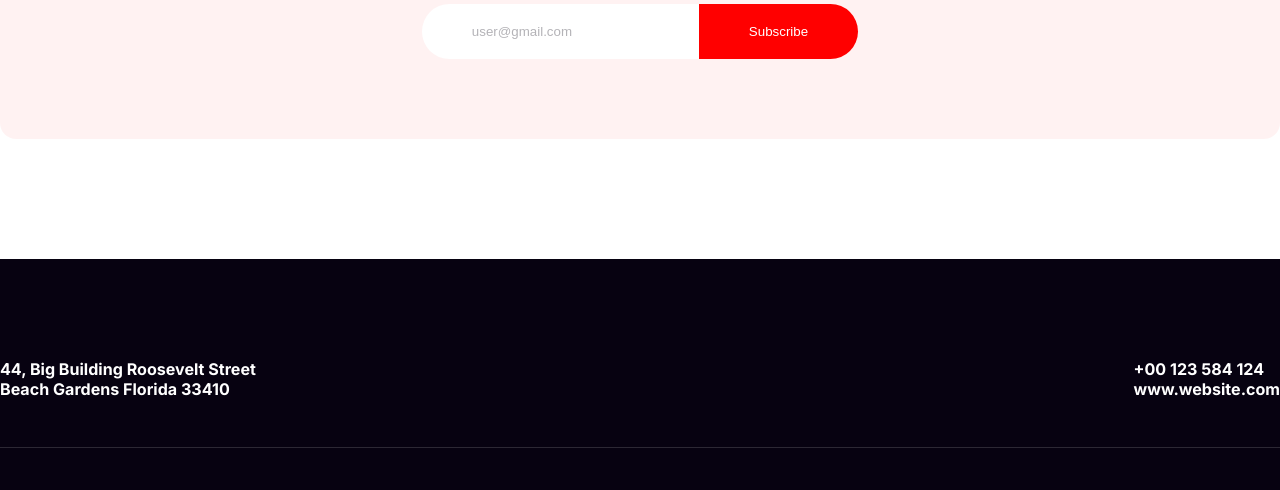
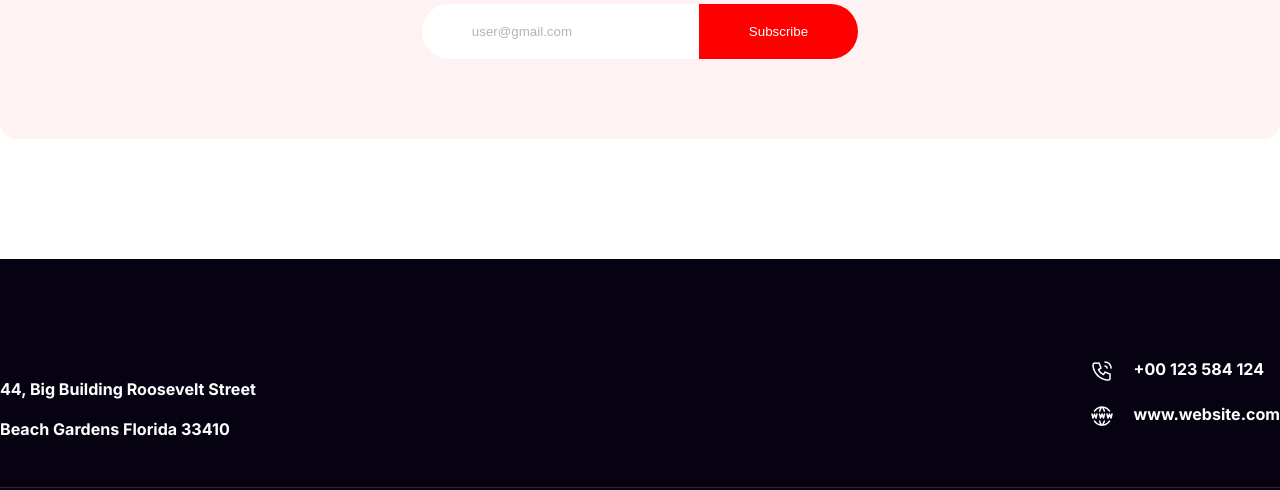
Before and after one commit to rockyhaque/new-year-new-mission, a plain HTML site: page index.html in a window 1280 px wide. Shown: the part 6352-6842 px from the top of the page. Drawn offline with Linux system fonts and the light colour scheme.

Commit message:
footer icon added

```diff
--- a/index.html
+++ b/index.html
@@ -197,8 +197,14 @@
             <h6>Beach Gardens Florida 33410</h6>
           </div>
           <div class="footer-info-right">
-            <h6>+00 123 584 124</h6>
-            <h6>www.website.com</h6>
+            <div class="call">
+              <img src="./resource/Call.png" alt="">
+              <h6>+00 123 584 124</h6>
+            </div>
+            <div class="website">
+              <img src="./resource/Website.png" alt="">
+              <h6>www.website.com</h6>
+            </div>
           </div>
         </div>
         <hr>
--- a/style.css
+++ b/style.css
@@ -473,4 +473,18 @@ hr {
   display: flex;
   justify-content: space-between;
   margin-top: 48px;
+  margin-top: 20px;
 }
+
+.footer-info-left h6{
+  margin-top: 20px;
+}
+
+.call, .website{
+  display: flex;
+  gap: 20px;
+}
+
+.website{
+  margin-top: 20px;
+}
```
